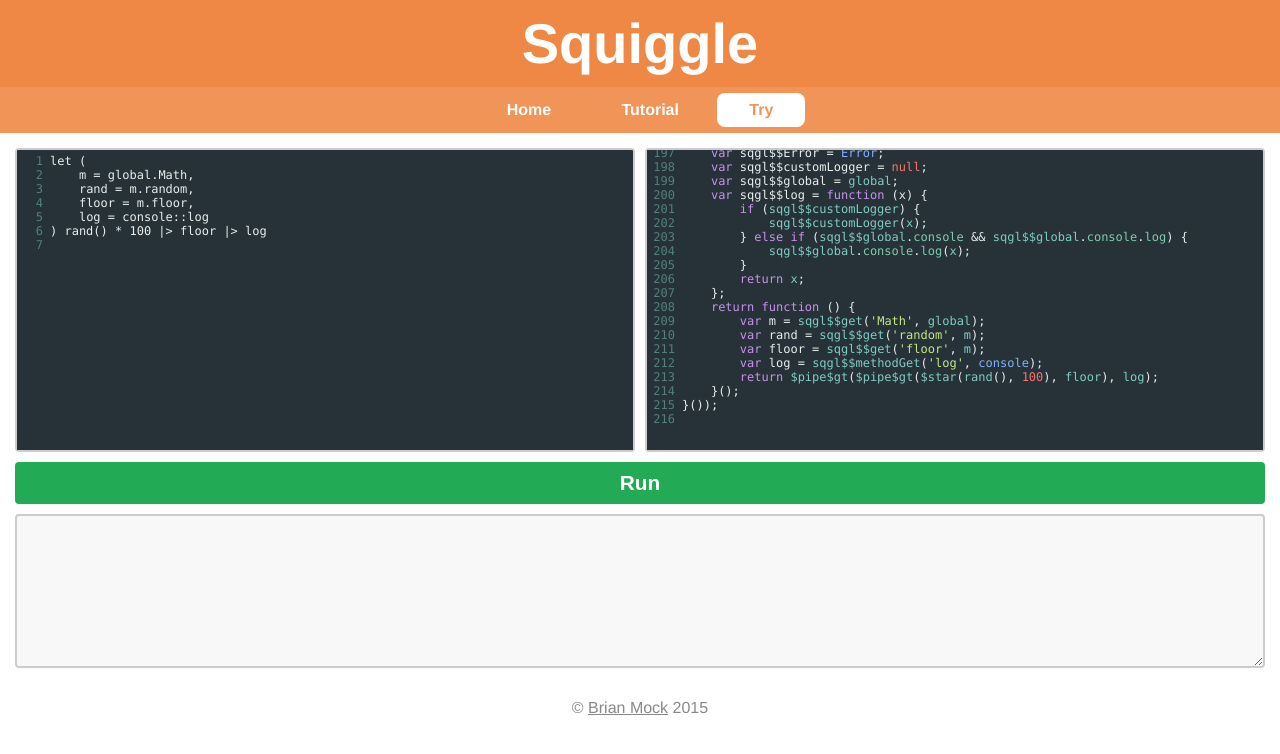
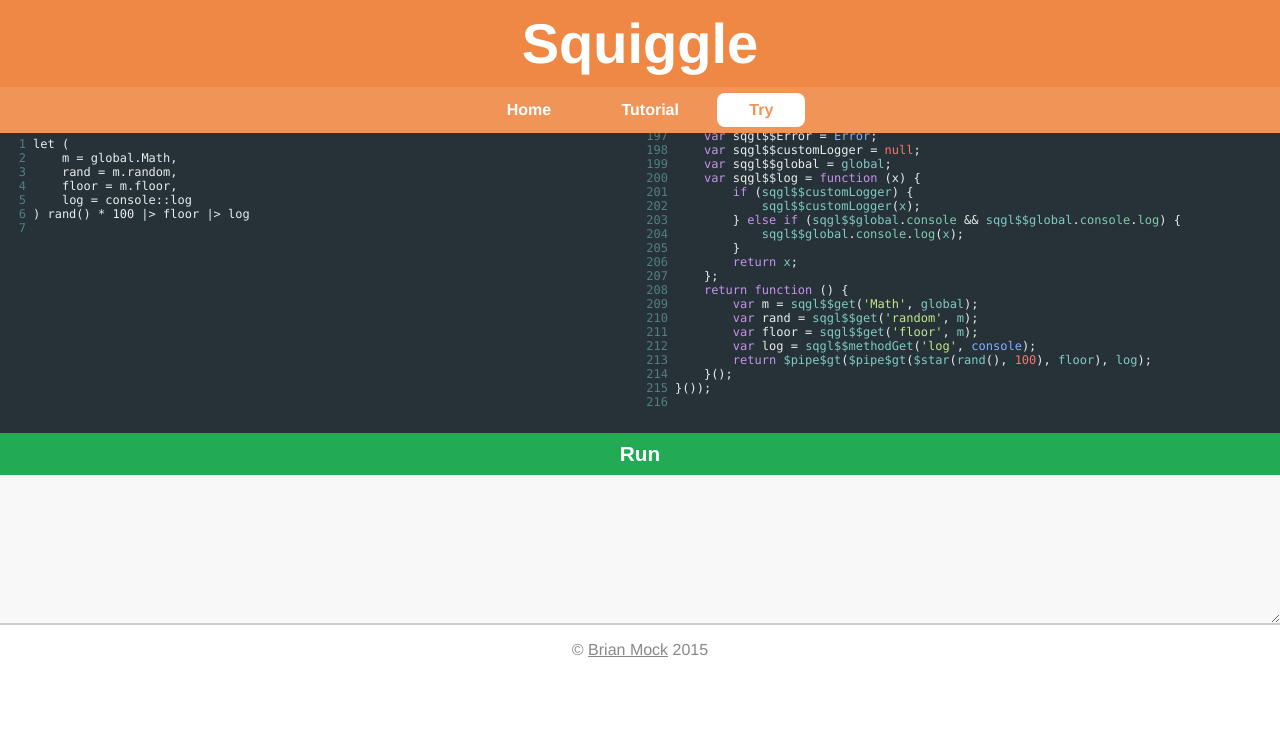
Before and after one commit to squiggle-lang/squiggle-lang.org, a Jekyll site: the page built from try/index.html, in a window 1280 px wide. Shown: the top 754 px of the page. Built offline with Jekyll 4.4.1, drawn with Linux system fonts in a browser that asks for light colours; nearby versions of some CDN libraries; library files that are not in the unit come from our copies.

Commit message:
Padding; colors; complete fake console object

```diff
--- a/_sass/mixins.scss
+++ b/_sass/mixins.scss
@@ -27,3 +27,8 @@
     padding: 2px 8px;
     border-radius: 4px;
 }
+
+@mixin borderAndTextColor($c) {
+    border-color: $c;
+    color: $c;
+}
--- a/_sass/style.scss
+++ b/_sass/style.scss
@@ -11,6 +11,10 @@
 $link: #08a;
 
 @import "mixins";
+
+* {
+    box-sizing: border-box;
+}
 
 :focus {
     outline: 6px solid rgba(#0aa, 0.8);
@@ -153,7 +157,7 @@
 }
 
 body.wide main {
-    padding: 10px;
+    padding: 0;
 }
 
 body.narrow main {
--- a/_sass/workspace.scss
+++ b/_sass/workspace.scss
@@ -9,9 +9,9 @@
     }
 
     section {
-        flex: 1 1 40%;
+        flex: 1 1 50%;
 
-        margin: $gap;
+        margin: 0;
 
         &.code {
             background: #263238;
@@ -19,9 +19,7 @@
 
         .console,
         &.code {
-            border: 2px solid #ccc;
             height: 300px;
-            border-radius: 4px;
         }
 
         button.run {
@@ -30,10 +28,14 @@
             height: 2em;
             font-size: 1.3em;
             border: 0;
-            background: $green;
-            color: white;
             font-weight: bold;
-            border-radius: 4px;
+            border-left: 0;
+            border-right: 0;
+
+            &.run {
+                background: $green;
+                color: white;
+            }
 
             &:focus {
                 outline: 0;
@@ -41,24 +43,24 @@
         }
 
         .console {
-            margin-top: ($gap * 2);
             height: 150px;
             overflow: auto;
             padding: 0;
             background: #f8f8f8;
             resize: vertical;
+            border-bottom: 2px solid #ccc;
 
             font-family: $fontCode;
 
             & > * {
-                border-bottom: 1px solid #ddd;
+                border-left: 5px solid transparent;
+                box-shadow: 0 2px 0 0 #eee;
                 padding: 10px 15px;
-                box-shadow: inset 5px 0 0 #ddd;
+            }
 
-                &:last-child {
-                    border: 0;
-                }
-            }
+            & > .warn  { @include borderAndTextColor(#aa2); }
+            & > .error { @include borderAndTextColor(#c00); }
+            & > .info  { @include borderAndTextColor(#88f); }
         }
     }
 }
```
Also changed, not shown: try/main.js (+11 -4 lines), try/bundle.js.
